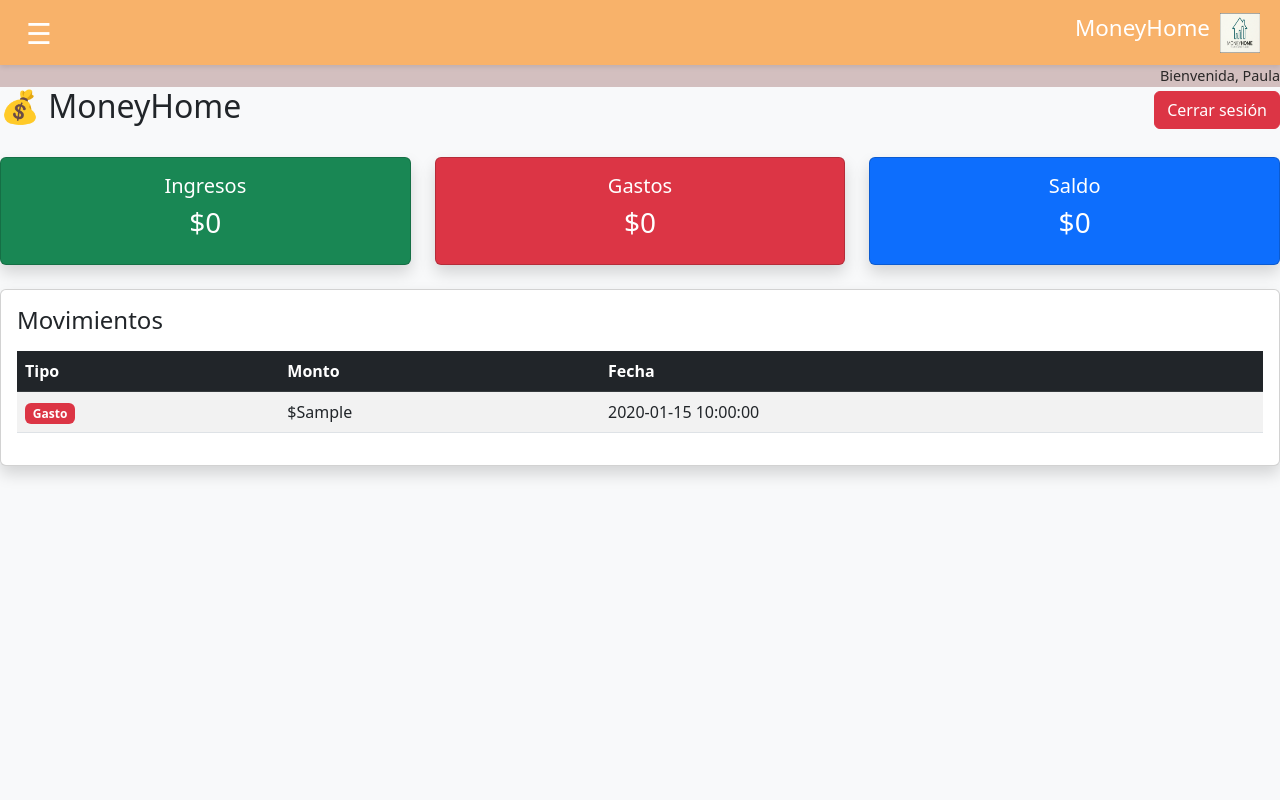
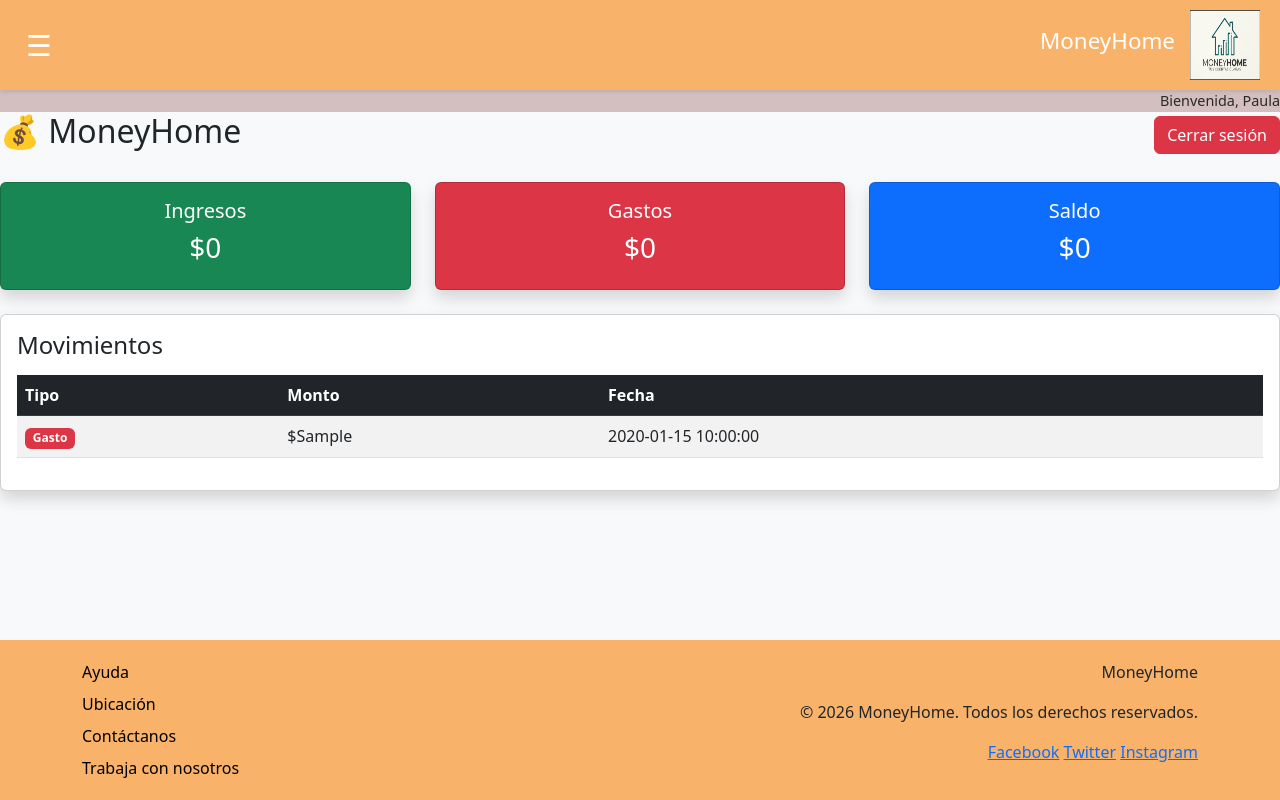
Before and after one commit to dneculmanr/MoneyHome, a Flask app: page / in a window 1280 px wide. Run offline with Flask 3, Linux system fonts and the light colour scheme; a user stored in the database is signed in; tables that the repository leaves empty or names only in its code hold one stand-in row (values such as "Sample post").

Commit message:
creacion del footer

```diff
--- a/templates/HTML/dashboard.html
+++ b/templates/HTML/dashboard.html
@@ -59,5 +59,6 @@
 
     <a href="/logout" class="btn btn-secondary">Cerrar sesión</a>
 
+    {% include 'footer.html' %}
 </body>
 </html>
--- /dev/null
+++ b/templates/HTML/footer.html
@@ -0,0 +1,25 @@
+<footer class="site-footer">
+  <div class="container">
+    <div class="row align-items-start">
+      <div id="footer-ayuda" class="col-12 col-md-6 mb-4 mb-md-0">
+        <nav class="footer-links">
+          <a href="/ayuda">Ayuda</a>
+          <a href="/ubicacion">Ubicación</a>
+          <a href="/contactanos">Contáctanos</a>
+          <a href="/trabaja-con-nosotros">Trabaja con nosotros</a>
+        </nav>
+      </div>
+
+      <div id="footer-branding" class="col-12 col-md-6 text-md-end">
+        <p class="footer-brand">MoneyHome</p>
+        <p class="footer-copy">© 2026 MoneyHome. Todos los derechos reservados.</p>
+
+        <div class="footer-social">
+          <a href="https://www.facebook.com/MoneyHome" target="_blank" rel="noopener">Facebook</a>
+          <a href="https://www.twitter.com/MoneyHome" target="_blank" rel="noopener">Twitter</a>
+          <a href="https://www.instagram.com/MoneyHome" target="_blank" rel="noopener">Instagram</a>
+        </div>
+      </div>
+    </div>
+  </div>
+</footer>
--- a/templates/HTML/index.html
+++ b/templates/HTML/index.html
@@ -88,6 +88,6 @@
     </div>
 
 </div>
-
+{% include 'footer.html' %}
 </body>
 </html>
--- a/templates/static/CSS/styles.css
+++ b/templates/static/CSS/styles.css
@@ -1,3 +1,13 @@
+html, body {
+  height: 100%;
+}
+
+body {
+  min-height: 100vh;
+  display: flex;
+  flex-direction: column;
+}
+
 /* Header */
 .header {
   display: flex;
@@ -39,11 +49,11 @@ margin-left: auto;
 .logo {
   display: flex;
   align-items: center;
-  gap: 10px;
+  gap: 15px;
 }
 .logo-image {
-  width: 40px;
-  height: 40px;
+  width: 70px;
+  height: 70px;
 }
 .logo h1 {
   font-size: 1.4rem;
@@ -110,3 +120,49 @@ cursor: pointer;
   margin-top: auto;
   padding: 8px 12px;
 }
+
+/*** Footer */
+.site-footer {
+  display: flex;
+  flex-wrap: wrap;
+  align-items: flex-start;
+  gap: 24px;
+  padding: 20px;
+  background-color: #f8b26a;
+  margin-top: auto;
+  width: 100%;
+}
+
+
+
+#footer-ayuda {
+  text-align: left;
+}
+#footer-ayuda a {
+color: black;
+text-decoration: none;
+}
+
+/* Cambia el color del enlace al pasar el mouse por encima (HOVER)*/
+
+#footer-ayuda a:hover {
+color: #0d6efd;
+}
+
+.footer-links {
+  display: flex;
+  flex-direction: column;
+  gap: 8px;
+}
+
+@media (max-width: 768px) {
+  .site-footer {
+    flex-direction: column;
+  }
+
+  .footer-content,
+  #footer-ayuda {
+    width: 100%;
+    text-align: left;
+  }
+}
```
Also changed, not shown: templates/JavaScript/main.js (deleted, +0 -8 lines).
